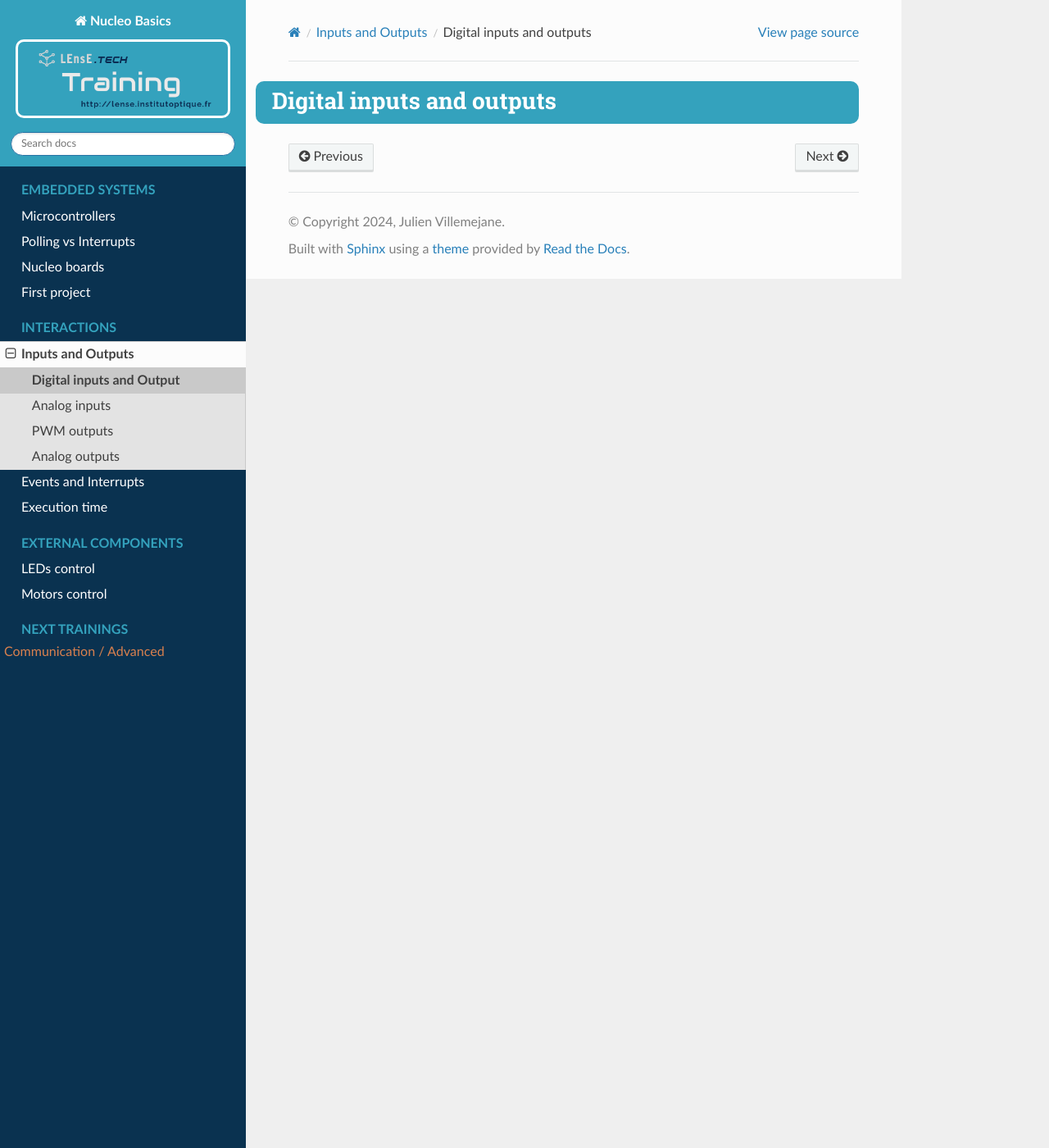
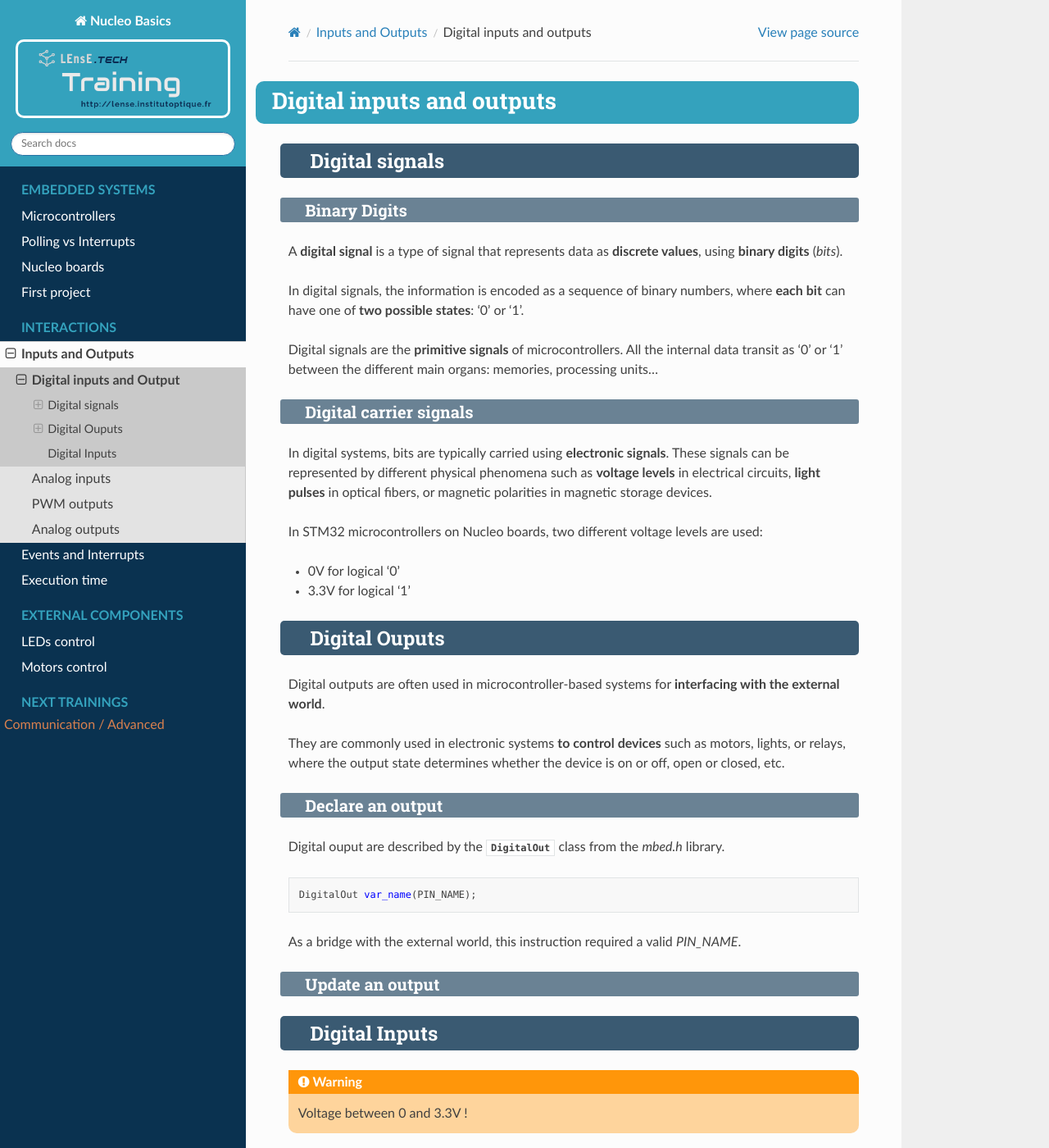
Before and after one commit to IOGS-LEnsE-training/nucleo-basics, a Sphinx documentation site: the page built from docs/source/contents/io_digital.rst, in a window 1280 px wide and 1400 px high. Shown: the whole window at 82% size. Built offline with Sphinx 7.4.7 and the Read the Docs theme 2.0.0, drawn with Linux system fonts in a browser that asks for light colours.

Commit message:
Update Documentation

```diff
--- a/docs/source/contents/io_digital.rst
+++ b/docs/source/contents/io_digital.rst
@@ -1,2 +1,55 @@
 Digital inputs and outputs
 ##########################
+
+Digital signals
+***************
+
+Binary Digits
+=============
+
+A **digital signal** is a type of signal that represents data as **discrete values**, using **binary digits** (*bits*).
+
+In digital signals, the information is encoded as a sequence of binary numbers, where **each bit** can have one of **two possible states**: '0' or '1'.
+
+Digital signals are the **primitive signals** of microcontrollers. All the internal data transit as '0' or '1' between the different main organs: memories, processing units...
+
+Digital carrier signals
+=======================
+
+In digital systems, bits are typically carried using **electronic signals**. These signals can be represented by different physical phenomena such as **voltage levels** in electrical circuits, **light pulses** in optical fibers, or magnetic polarities in magnetic storage devices.
+
+In STM32 microcontrollers on Nucleo boards, two different voltage levels are used:
+
+* 0V for logical '0'
+* 3.3V for logical '1'
+
+
+Digital Ouputs
+**************
+
+Digital outputs are often used in microcontroller-based systems for **interfacing with the external world**.
+
+They are commonly used in electronic systems **to control devices** such as motors, lights, or relays, where the output state determines whether the device is on or off, open or closed, etc.
+
+Declare an output
+=================
+
+Digital ouput are described by the :class:`DigitalOut` class from the *mbed.h* library.
+
+.. code-block:: C++
+
+	DigitalOut var_name(PIN_NAME);
+
+As a bridge with the external world, this instruction required a valid *PIN_NAME*.
+
+Update an output
+================
+
+
+
+Digital Inputs
+**************
+
+.. warning::
+
+	Voltage between 0 and 3.3V !
```
Also changed, not shown: 1 other file.
